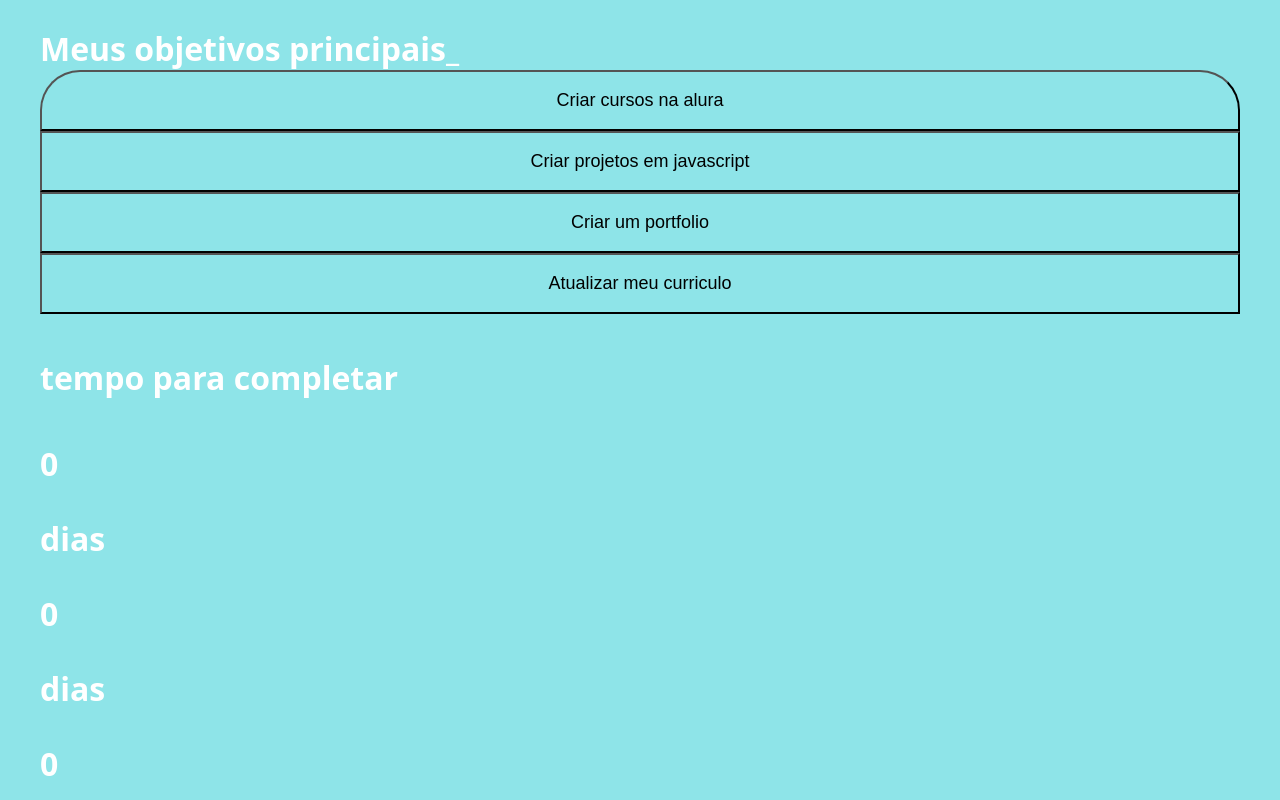
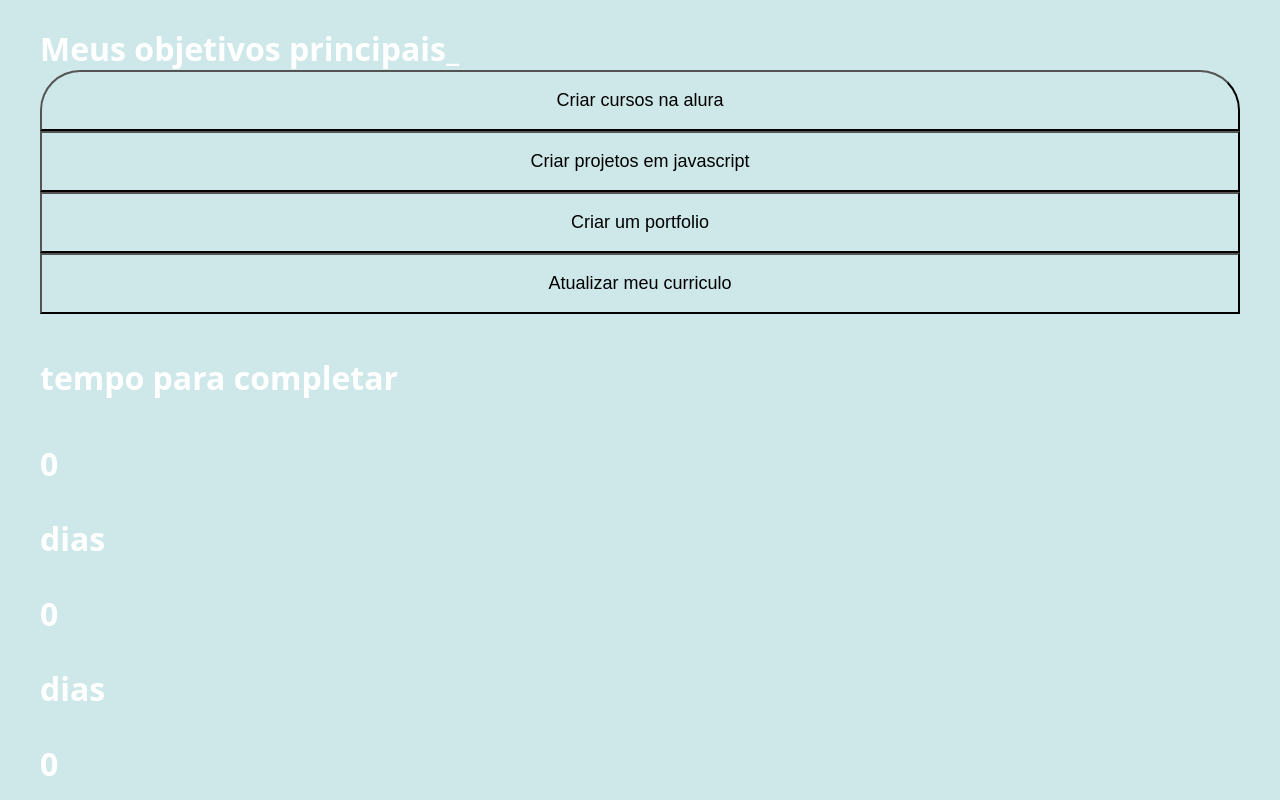
Before and after one commit to LucasAmaral09/Objetivos, a plain HTML site: page index.html in a window 1280 px wide. Shown: the top 800 px of the page. Drawn offline with Linux system fonts and the light colour scheme.

Commit message:
lero lero

```diff
--- a/estilo.css
+++ b/estilo.css
@@ -1,7 +1,7 @@
 @import url('https://fonts.googleapis.com/css2?family=Source+Serif+4:ital,opsz,wght@0,8..60,200..900;1,8..60,200..900&display=swap');
 
 :root{
-    --cor-de-fundo: #8ee4e8;
+    --cor-de-fundo: #a2d3d684;
     --cor-texto-principal: #ffffff;
     --cor-texto-secundaria: #ffffff;
 
```
